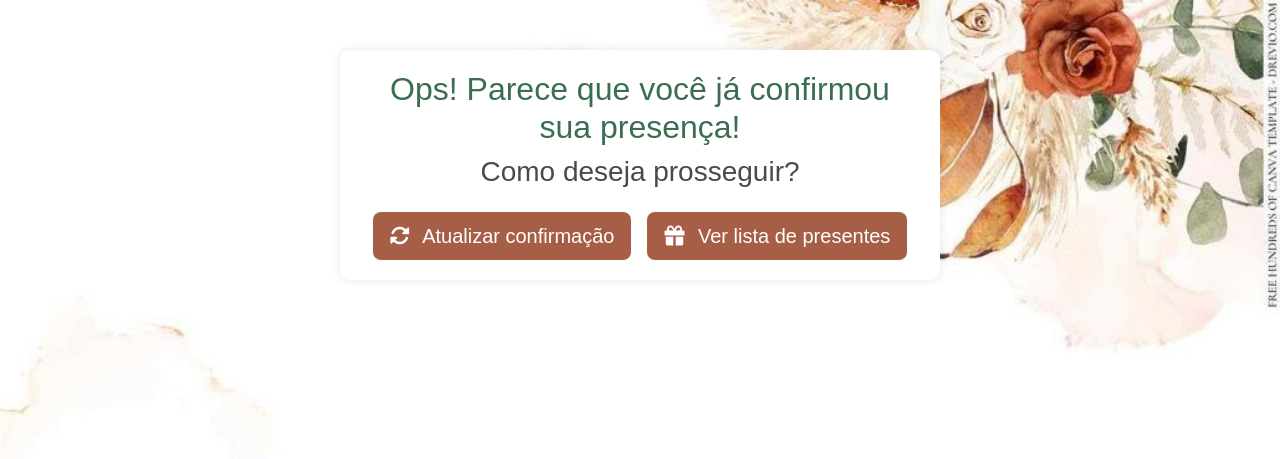
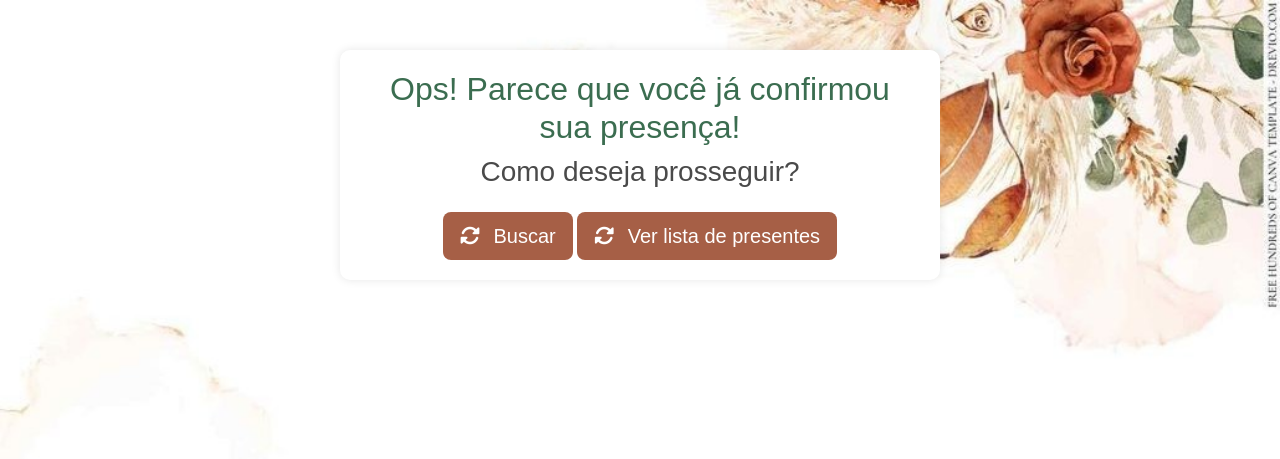
Before and after one commit to feliperocha00/confirmyourpresence, a Django app: page /already-confirmed/ in a window 1280 px wide. Shown: the top 459 px of the page. Run offline with Django 5.2, Linux system fonts and the light colour scheme.

Commit message:
[IMP][TODO] Changed href to button_submmit. Needs to make logic

```diff
--- a/main/templates/already_confirmed.html
+++ b/main/templates/already_confirmed.html
@@ -45,14 +45,22 @@
     <h3>Como deseja prosseguir?</h3>
 
     <div class="d-flex justify-content-center gap-3 mt-4 flex-wrap">
+        <form method="post" class="text-start">
+            {% csrf_token %}
+            <!-- <a href="#" class="btn btn-custom btn-lg">
+                <i class="fas fa-sync-alt me-2"></i> Atualizar confirmação
+            </a>
+            <a href="{% url 'gift_list' %}" class="btn btn-custom btn-lg">
+                <i class="fas fa-gift me-2"></i> Ver lista de presentes
+            </a> -->
 
-        <a href="#" class="btn btn-custom btn-lg">
-            <i class="fas fa-sync-alt me-2"></i> Atualizar confirmação
-        </a>
+            <button type="submit" class="btn btn-custom btn-lg">
+                <i class="fas fa-sync-alt me-2"></i> Buscar
+            </button>
+            <button type="submit" class="btn btn-custom btn-lg">
+                <i class="fas fa-sync-alt me-2"></i> Ver lista de presentes
+            </button>
 
-        <a href="{% url 'gift_list' %}" class="btn btn-custom btn-lg">
-            <i class="fas fa-gift me-2"></i> Ver lista de presentes
-        </a>
     </div>
 </div>
 <script src="https://cdn.jsdelivr.net/npm/bootstrap@5.3.0/dist/js/bootstrap.bundle.min.js"></script>
--- a/main/views.py
+++ b/main/views.py
@@ -13,6 +13,17 @@ def notfound(request):
     return render(request, "not_found.html")
 
 def already_confirmed(request):
+    if request.method == "POST":
+        form = models.Welcome(request.POST)
+        guests = form.find_number(form.pk.get('Telefone'))
+        if guests:
+            if any([g.confirm for g in guests]):
+                return render(request, "confirm.html", {'guests': guests})
+            else:
+                return render(request, "already_confirmed.html", {'guests': guests})
+        else:
+            return redirect("notfound")
+
     return render(request, "already_confirmed.html")
 
 def welcome(request):
@@ -20,7 +31,10 @@ def welcome(request):
         form = models.Welcome(request.POST)
         guests = form.find_number(form.pk.get('Telefone'))
         if guests:
-            return render(request, "confirm.html", {'guests': guests})
+            if any([g.confirm for g in guests]):
+                return render(request, "confirm.html", {'guests': guests})
+            else:
+                return render(request, "already_confirmed.html", {'guests': guests})
         else:
             return redirect("notfound")
 
```
